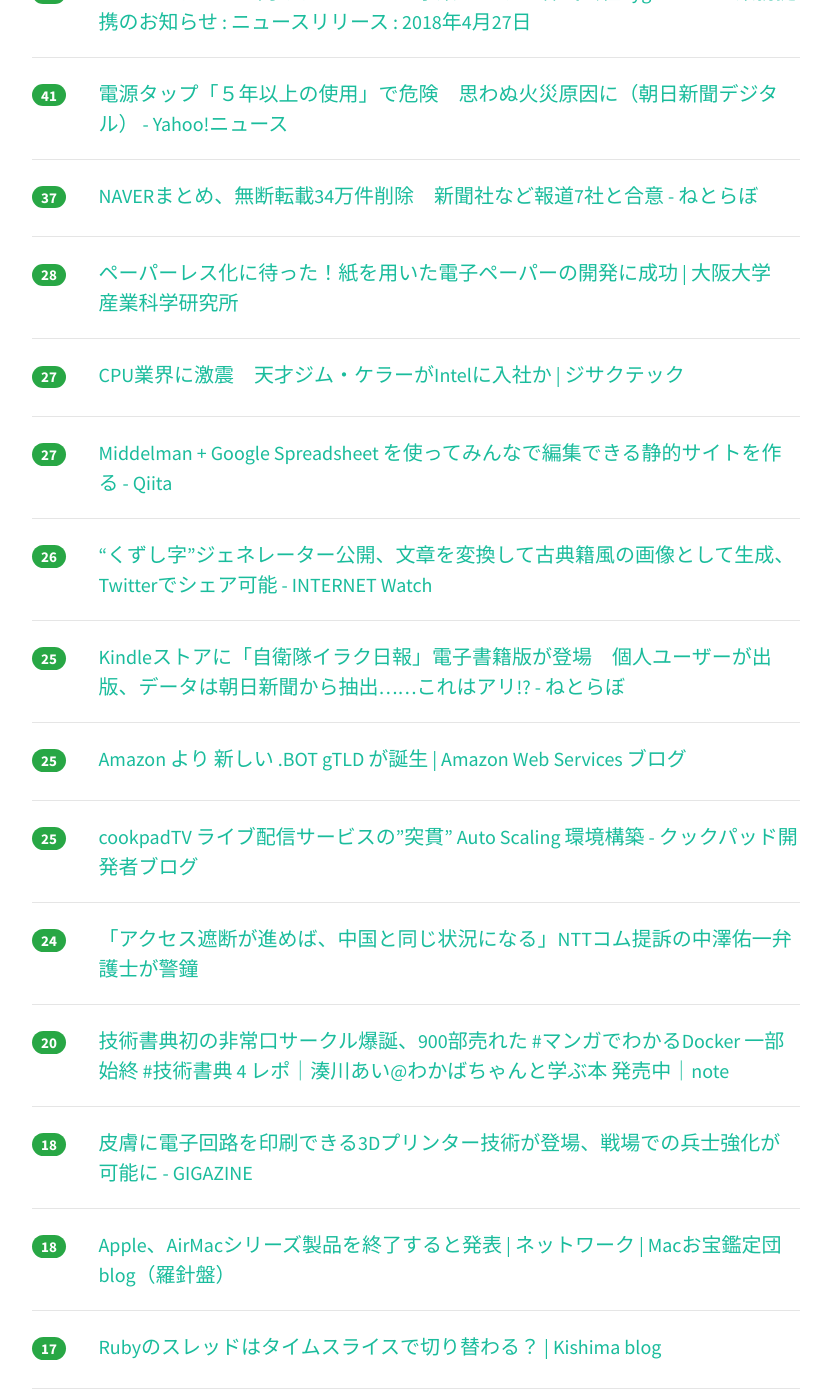
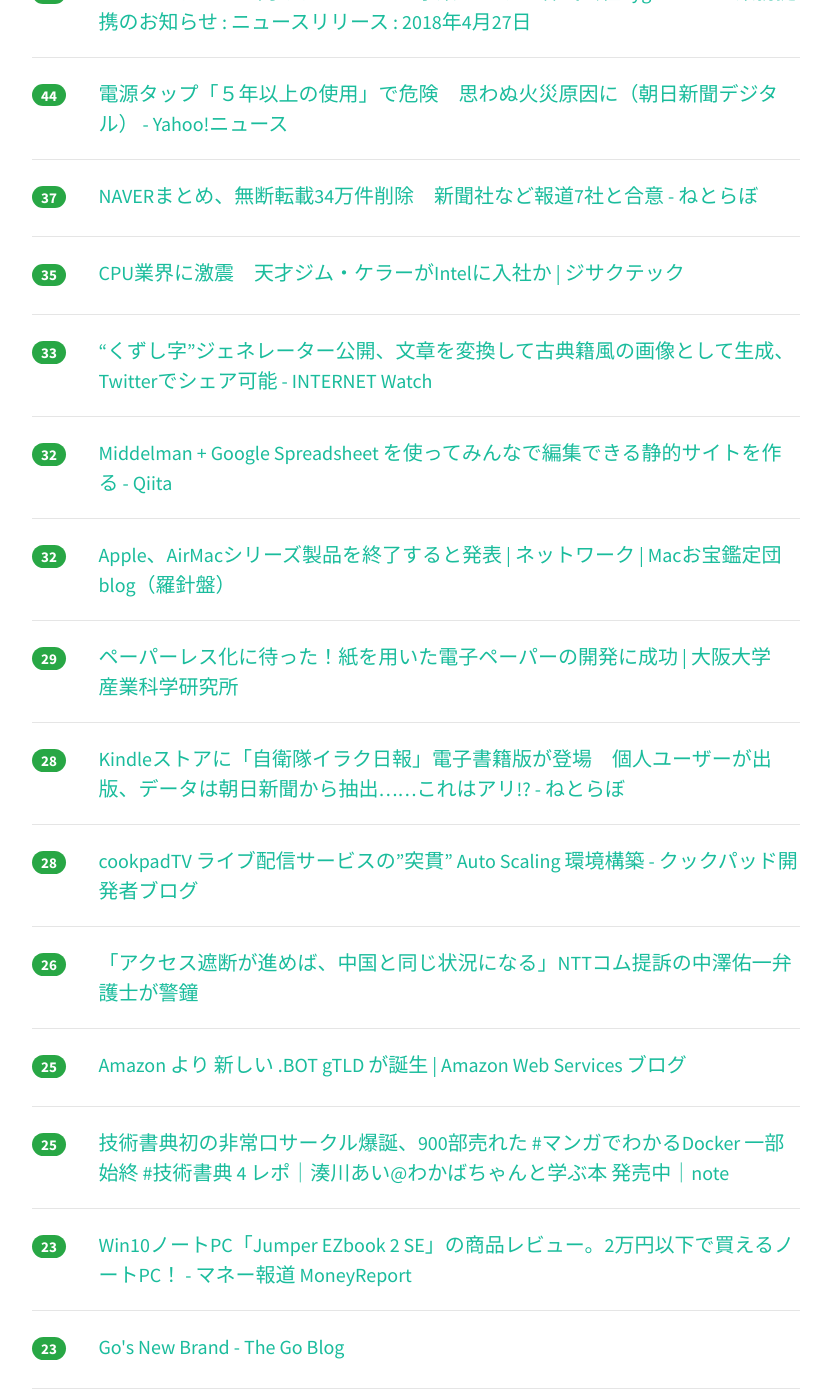
Before and after one commit to yatta47/hatena-matome-site, a Jekyll site: the page built from _posts/2018-04-27-hatena.md, in a window 1280 px wide and 1400 px high, scrolled down 496 px. Shown: the whole window, without its empty margins (224-1055 px from the left). Built offline with Jekyll 4.4.1, drawn with Linux system fonts in a browser that asks for light colours; nearby versions of some CDN libraries; some of the changed text lies outside the part shown.

Commit message:
Updated 2018-04-27

```diff
--- a/_posts/2018-04-27-hatena.md
+++ b/_posts/2018-04-27-hatena.md
@@ -1,23 +1,23 @@
 ---
 layout: post
 title:  "2018-04-27 はてぶIT"
-date:   2018-04-27 10:01:17
+date:   2018-04-27 11:02:37
 tags: [it-hotentry]
 ---
-26 件のデータあり
+29 件のデータあり
 
 <hr><div class="row">
-<div class="col-1"><span class="badge badge-pill badge-success h2">161</span></div>
+<div class="col-1"><span class="badge badge-pill badge-success h2">201</span></div>
 <div class="col-11"><a href='https://smhn.info/201804-tuusin-no-saitekika' target='_blank'>解説：mineoが悪名高い「通信の最適化」を開始。 – すまほん!!</a></div>
 </div>
 <hr>
 <div class="row">
-<div class="col-1"><span class="badge badge-pill badge-success h2">47</span></div>
+<div class="col-1"><span class="badge badge-pill badge-success h2">84</span></div>
 <div class="col-11"><a href='https://www.nintendo.co.jp/corporate/release/2018/180427.html' target='_blank'>スマートデバイス向けゲームアプリ事業における 株式会社Cygamesとの業務提携のお知らせ : ニュースリリース : 2018年4月27日</a></div>
 </div>
 <hr>
 <div class="row">
-<div class="col-1"><span class="badge badge-pill badge-success h2">41</span></div>
+<div class="col-1"><span class="badge badge-pill badge-success h2">44</span></div>
 <div class="col-11"><a href='https://headlines.yahoo.co.jp/hl?a=20180426-00000073-asahi-soci' target='_blank'>電源タップ「５年以上の使用」で危険　思わぬ火災原因に（朝日新聞デジタル） - Yahoo!ニュース</a></div>
 </div>
 <hr>
@@ -27,28 +27,43 @@ tags: [it-hotentry]
 </div>
 <hr>
 <div class="row">
-<div class="col-1"><span class="badge badge-pill badge-success h2">28</span></div>
+<div class="col-1"><span class="badge badge-pill badge-success h2">35</span></div>
+<div class="col-11"><a href='http://jisakutech.com/archives/2018/04/43687' target='_blank'>CPU業界に激震　天才ジム・ケラーがIntelに入社か | ジサクテック</a></div>
+</div>
+<hr>
+<div class="row">
+<div class="col-1"><span class="badge badge-pill badge-success h2">33</span></div>
+<div class="col-11"><a href='https://internet.watch.impress.co.jp/docs/news/1119357.html' target='_blank'>“くずし字”ジェネレーター公開、文章を変換して古典籍風の画像として生成、Twitterでシェア可能 - INTERNET Watch</a></div>
+</div>
+<hr>
+<div class="row">
+<div class="col-1"><span class="badge badge-pill badge-success h2">32</span></div>
+<div class="col-11"><a href='https://qiita.com/hal_sk/items/e2efe120acfd1c57206c' target='_blank'>Middelman + Google Spreadsheet を使ってみんなで編集できる静的サイトを作る - Qiita</a></div>
+</div>
+<hr>
+<div class="row">
+<div class="col-1"><span class="badge badge-pill badge-success h2">32</span></div>
+<div class="col-11"><a href='http://www.macotakara.jp/blog/network/entry-34887.html' target='_blank'>Apple、AirMacシリーズ製品を終了すると発表 | ネットワーク | Macお宝鑑定団 blog（羅針盤）</a></div>
+</div>
+<hr>
+<div class="row">
+<div class="col-1"><span class="badge badge-pill badge-success h2">29</span></div>
 <div class="col-11"><a href='http://www.sanken.osaka-u.ac.jp/toppage/hot_topics/topics_20180418/' target='_blank'>ペーパーレス化に待った！紙を用いた電子ペーパーの開発に成功 | 大阪大学　産業科学研究所</a></div>
 </div>
 <hr>
 <div class="row">
-<div class="col-1"><span class="badge badge-pill badge-success h2">27</span></div>
-<div class="col-11"><a href='http://jisakutech.com/archives/2018/04/43687' target='_blank'>CPU業界に激震　天才ジム・ケラーがIntelに入社か | ジサクテック</a></div>
+<div class="col-1"><span class="badge badge-pill badge-success h2">28</span></div>
+<div class="col-11"><a href='http://nlab.itmedia.co.jp/nl/articles/1804/26/news141.html' target='_blank'>Kindleストアに「自衛隊イラク日報」電子書籍版が登場　個人ユーザーが出版、データは朝日新聞から抽出……これはアリ!? - ねとらぼ</a></div>
 </div>
 <hr>
 <div class="row">
-<div class="col-1"><span class="badge badge-pill badge-success h2">27</span></div>
-<div class="col-11"><a href='https://qiita.com/hal_sk/items/e2efe120acfd1c57206c' target='_blank'>Middelman + Google Spreadsheet を使ってみんなで編集できる静的サイトを作る - Qiita</a></div>
+<div class="col-1"><span class="badge badge-pill badge-success h2">28</span></div>
+<div class="col-11"><a href='http://techlife.cookpad.com/entry/2018/04/26/214500' target='_blank'>cookpadTV ライブ配信サービスの”突貫” Auto Scaling 環境構築 - クックパッド開発者ブログ</a></div>
 </div>
 <hr>
 <div class="row">
 <div class="col-1"><span class="badge badge-pill badge-success h2">26</span></div>
-<div class="col-11"><a href='https://internet.watch.impress.co.jp/docs/news/1119357.html' target='_blank'>“くずし字”ジェネレーター公開、文章を変換して古典籍風の画像として生成、Twitterでシェア可能 - INTERNET Watch</a></div>
-</div>
-<hr>
-<div class="row">
-<div class="col-1"><span class="badge badge-pill badge-success h2">25</span></div>
-<div class="col-11"><a href='http://nlab.itmedia.co.jp/nl/articles/1804/26/news141.html' target='_blank'>Kindleストアに「自衛隊イラク日報」電子書籍版が登場　個人ユーザーが出版、データは朝日新聞から抽出……これはアリ!? - ねとらぼ</a></div>
+<div class="col-11"><a href='https://www.huffingtonpost.jp/2018/04/26/blockng-ntt_a_23420738/' target='_blank'>「アクセス遮断が進めば、中国と同じ状況になる」NTTコム提訴の中澤佑一弁護士が警鐘</a></div>
 </div>
 <hr>
 <div class="row">
@@ -58,41 +73,36 @@ tags: [it-hotentry]
 <hr>
 <div class="row">
 <div class="col-1"><span class="badge badge-pill badge-success h2">25</span></div>
-<div class="col-11"><a href='http://techlife.cookpad.com/entry/2018/04/26/214500' target='_blank'>cookpadTV ライブ配信サービスの”突貫” Auto Scaling 環境構築 - クックパッド開発者ブログ</a></div>
-</div>
-<hr>
-<div class="row">
-<div class="col-1"><span class="badge badge-pill badge-success h2">24</span></div>
-<div class="col-11"><a href='https://www.huffingtonpost.jp/2018/04/26/blockng-ntt_a_23420738/' target='_blank'>「アクセス遮断が進めば、中国と同じ状況になる」NTTコム提訴の中澤佑一弁護士が警鐘</a></div>
-</div>
-<hr>
-<div class="row">
-<div class="col-1"><span class="badge badge-pill badge-success h2">20</span></div>
 <div class="col-11"><a href='https://note.mu/llminatoll/n/n9c716089e1bc' target='_blank'>技術書典初の非常口サークル爆誕、900部売れた #マンガでわかるDocker 一部始終 #技術書典 4 レポ｜湊川あい@わかばちゃんと学ぶ本 発売中｜note</a></div>
 </div>
 <hr>
 <div class="row">
-<div class="col-1"><span class="badge badge-pill badge-success h2">18</span></div>
+<div class="col-1"><span class="badge badge-pill badge-success h2">23</span></div>
+<div class="col-11"><a href='http://moneyreport.hatenablog.com/entry/jimper_ezbook_2se' target='_blank'>Win10ノートPC「Jumper EZbook 2 SE」の商品レビュー。2万円以下で買えるノートPC！ - マネー報道 MoneyReport</a></div>
+</div>
+<hr>
+<div class="row">
+<div class="col-1"><span class="badge badge-pill badge-success h2">23</span></div>
+<div class="col-11"><a href='https://blog.golang.org/go-brand' target='_blank'>Go's New Brand - The Go Blog</a></div>
+</div>
+<hr>
+<div class="row">
+<div class="col-1"><span class="badge badge-pill badge-success h2">19</span></div>
 <div class="col-11"><a href='https://gigazine.net/news/20180426-3d-printing-electronics-on-skin/' target='_blank'>皮膚に電子回路を印刷できる3Dプリンター技術が登場、戦場での兵士強化が可能に - GIGAZINE</a></div>
 </div>
 <hr>
 <div class="row">
 <div class="col-1"><span class="badge badge-pill badge-success h2">18</span></div>
-<div class="col-11"><a href='http://www.macotakara.jp/blog/network/entry-34887.html' target='_blank'>Apple、AirMacシリーズ製品を終了すると発表 | ネットワーク | Macお宝鑑定団 blog（羅針盤）</a></div>
-</div>
-<hr>
-<div class="row">
-<div class="col-1"><span class="badge badge-pill badge-success h2">17</span></div>
 <div class="col-11"><a href='https://silentworlds.info/2018/04/26/post-93/' target='_blank'>Rubyのスレッドはタイムスライスで切り替わる？ | Kishima blog</a></div>
 </div>
 <hr>
 <div class="row">
 <div class="col-1"><span class="badge badge-pill badge-success h2">17</span></div>
-<div class="col-11"><a href='http://moneyreport.hatenablog.com/entry/jimper_ezbook_2se' target='_blank'>Win10ノートPC「Jumper EZbook 2 SE」の商品レビュー。2万円以下で買えるノートPC！ - マネー報道 MoneyReport</a></div>
+<div class="col-11"><a href='https://negipoyoc.com/blog/changingjob/' target='_blank'>SHOWROOM Tech Labに転職します。</a></div>
 </div>
 <hr>
 <div class="row">
-<div class="col-1"><span class="badge badge-pill badge-success h2">15</span></div>
+<div class="col-1"><span class="badge badge-pill badge-success h2">16</span></div>
 <div class="col-11"><a href='https://www.pixiv.co.jp/news/recruit/article/6221/' target='_blank'>技術書籍の販売URLのみで採用応募が完了する特別エントリーをスタートしました｜ピクシブ株式会社</a></div>
 </div>
 <hr>
@@ -102,8 +112,13 @@ tags: [it-hotentry]
 </div>
 <hr>
 <div class="row">
+<div class="col-1"><span class="badge badge-pill badge-success h2">15</span></div>
+<div class="col-11"><a href='https://av.watch.impress.co.jp/docs/news/1119416.html' target='_blank'>KDDIがスマートグラスをODGと開発。ARドローンや初音ミクの「xR」 - AV Watch</a></div>
+</div>
+<hr>
+<div class="row">
 <div class="col-1"><span class="badge badge-pill badge-success h2">14</span></div>
-<div class="col-11"><a href='https://av.watch.impress.co.jp/docs/news/1119416.html' target='_blank'>KDDIがスマートグラスをODGと開発。ARドローンや初音ミクの「xR」 - AV Watch</a></div>
+<div class="col-11"><a href='https://applech2.com/archives/20180427-apple-airmac-discontinue.html' target='_blank'>Apple、Wi-Fiルーター「AirMac/AirPort」シリーズの販売を終了。 | AAPL Ch.</a></div>
 </div>
 <hr>
 <div class="row">
@@ -113,12 +128,17 @@ tags: [it-hotentry]
 <hr>
 <div class="row">
 <div class="col-1"><span class="badge badge-pill badge-success h2">13</span></div>
-<div class="col-11"><a href='https://applech2.com/archives/20180427-apple-airmac-discontinue.html' target='_blank'>Apple、Wi-Fiルーター「AirMac/AirPort」シリーズの販売を終了。 | AAPL Ch.</a></div>
+<div class="col-11"><a href='https://prtimes.jp/main/html/rd/p/000000295.000006263.html' target='_blank'>JLLグループ、ジャパネット、竹中工務店連合：長崎幸町工場跡地再開発業務の優先交渉権獲得、基本協定書を締結｜ジョーンズ ラング ラサール株式会社のプレスリリース</a></div>
 </div>
 <hr>
 <div class="row">
 <div class="col-1"><span class="badge badge-pill badge-success h2">12</span></div>
-<div class="col-11"><a href='https://prtimes.jp/main/html/rd/p/000000295.000006263.html' target='_blank'>JLLグループ、ジャパネット、竹中工務店連合：長崎幸町工場跡地再開発業務の優先交渉権獲得、基本協定書を締結｜ジョーンズ ラング ラサール株式会社のプレスリリース</a></div>
+<div class="col-11"><a href='https://trafficnews.jp/post/80315' target='_blank'>F-22とF-35のハイブリッド戦闘機、実現は…？　F-2後継、ロ社が日本政府へ打診か | 乗りものニュース</a></div>
+</div>
+<hr>
+<div class="row">
+<div class="col-1"><span class="badge badge-pill badge-success h2">11</span></div>
+<div class="col-11"><a href='https://anond.hatelabo.jp/20180426210721' target='_blank'>増田に通知機能がほしい</a></div>
 </div>
 <hr>
 <div class="row">
@@ -127,12 +147,7 @@ tags: [it-hotentry]
 </div>
 <hr>
 <div class="row">
-<div class="col-1"><span class="badge badge-pill badge-success h2">10</span></div>
-<div class="col-11"><a href='https://anond.hatelabo.jp/20180426210721' target='_blank'>増田に通知機能がほしい</a></div>
+<div class="col-1"><span class="badge badge-pill badge-success h2">11</span></div>
+<div class="col-11"><a href='https://jp.techcrunch.com/2018/04/26/2018-04-25-google-debuts-a-standalone-to-do-app-google-tasks/' target='_blank'>Googleが単独のトゥドゥアプリGoogle Tasksをリリース、メールやカレンダーと連携あり | TechCrunch Japan</a></div>
 </div>
 <hr>
-<div class="row">
-<div class="col-1"><span class="badge badge-pill badge-success h2">10</span></div>
-<div class="col-11"><a href='https://trafficnews.jp/post/80315' target='_blank'>F-22とF-35のハイブリッド戦闘機、実現は…？　F-2後継、ロ社が日本政府へ打診か | 乗りものニュース</a></div>
-</div>
-<hr>
```
